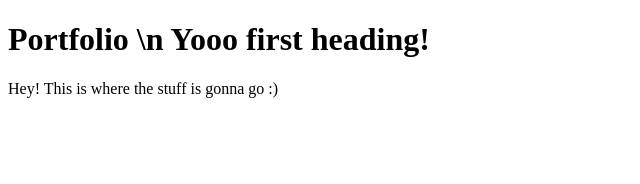
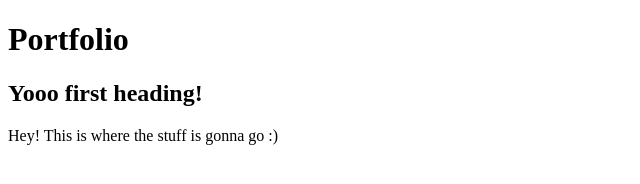
Before and after one commit to cshelton7/cshelton7.github.io, a plain HTML site: page index.html in a window 1280 px wide. Shown: the whole page, without its empty margins (0-640 px from the left). Drawn offline with Linux system fonts and the light colour scheme.

Commit message:
Update index.html

```diff
--- a/index.html
+++ b/index.html
@@ -6,7 +6,8 @@
   </head>
 
   <body>
-     <h1>Portfolio \n Yooo first heading!</h1>
+     <h1>Portfolio</h2>
+     <h2>Yooo first heading!</h2>
      <p>Hey! This is where the stuff is gonna go :)</p>
   </body>
 
```
